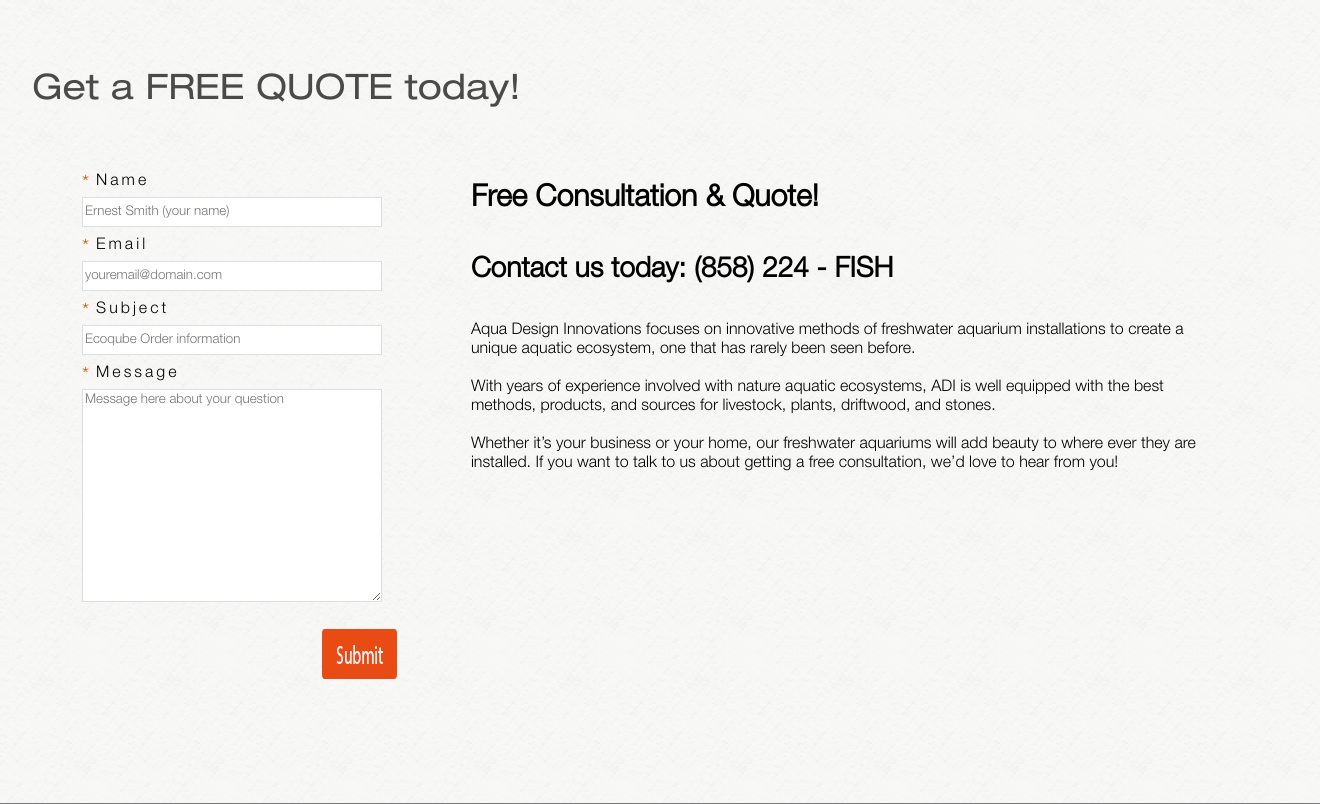
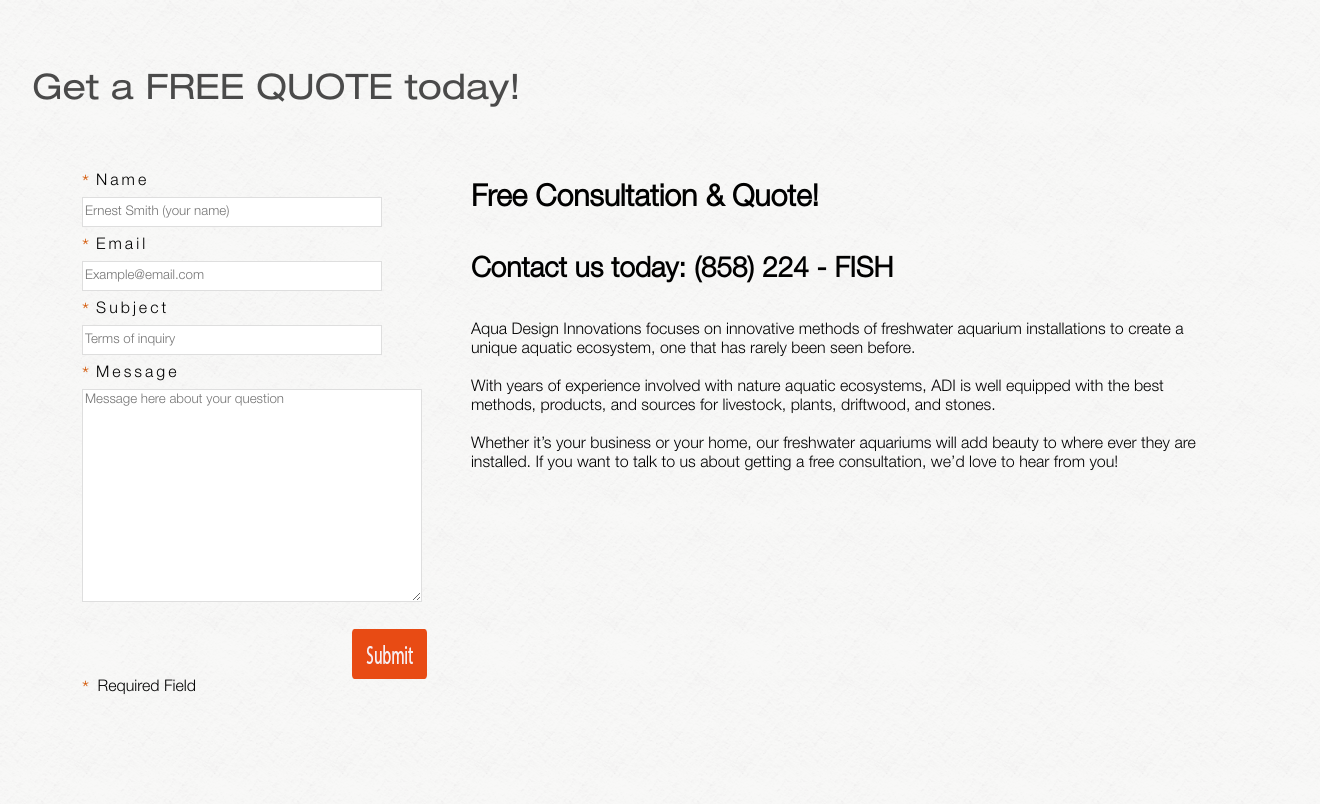
Before and after one commit to titse/COGS187B-project, a PHP site: page /services.php in a window 1320 px wide. Shown: the part 550-1354 px from the top of the page. Run offline with PHP 8.4, Linux system fonts and the light colour scheme; some libraries are stand-ins or nearby versions; grey boxes are pictures that could not be loaded.

Commit message:
fixed services footer
screwed up the footer, i forgot to put a class.

```diff
--- a/css/services.css
+++ b/css/services.css
@@ -22,14 +22,14 @@
 			margin-top:10px;
 			letter-spacing: 3px;
 		}
-		form{
+		.contact{
 			margin: 0, auto;
 			width: 500px;
 			padding-bottom: 10px;
 		}
 
 		/* Style the text boxes */
-			input, textarea {
+			.contact_input, textarea {
 				width:300px;
 				height:30px;
 
@@ -37,6 +37,7 @@
 			}
 			textarea {
 			height:213px;
+			width: 340px;
 
 			}
 	.mandatory:before {
@@ -58,6 +59,13 @@
     font-size: 20px;
 	color: #d35400;
 	}
+	.star::before{
+	content: "  *";
+	vertical-align: top;
+    margin-right: 4px;
+    font-size: 20px;
+    color: #d35400;
+	display:inline;}
 
 	input:focus, textarea:focus {
     border:2px solid #5f3a09;
@@ -73,7 +81,7 @@
     margin-top:20px;
     cursor:pointer;
 	display: block;
-	margin-left: 240px;
+	margin-left: 270px;
 
 }
 
--- a/services.php
+++ b/services.php
@@ -172,20 +172,20 @@
                   </div><!-- .section-heading -->
                   <div class="quote-col-1-of-2">
 				  <div class="contact-form">
-						<form>
+						<form class=".contact">
 
 							<label class = "mandatory">Name </label>
-							<input name="name" placeholder="Ernest Smith (your name)" required/ >
+							<input  class ="contact_input"name="name" placeholder="Ernest Smith (your name)" required/ >
 
 							<label class = "mandatory">Email</label>
-							<input name="email" type="email" placeholder="youremail@domain.com" required />
+							<input class ="contact_input" name="email" type="email" placeholder="Example@email.com" required />
 							<label class = "mandatory">Subject </label>
-							<input name="subject" type="email" placeholder="Ecoqube Order information" required / >
+							<input class ="contact_input" name="subject" type="email" placeholder="Terms of inquiry" required / >
 							<label class = "mandatory">Message</label>
-							<textarea name="message" placeholder="Message here about your question"required ></textarea>
+							<textarea  name="message" placeholder="Message here about your question"required ></textarea>
 
-							<input id="submit" name="submit" type="submit" value="Submit">
-
+							<input class ="contact_input" id="submit" name="submit" type="submit" value="Submit">
+								<div class ="star"> Required Field</div>
 						</form>
 					</div>
 				  </div>
```
